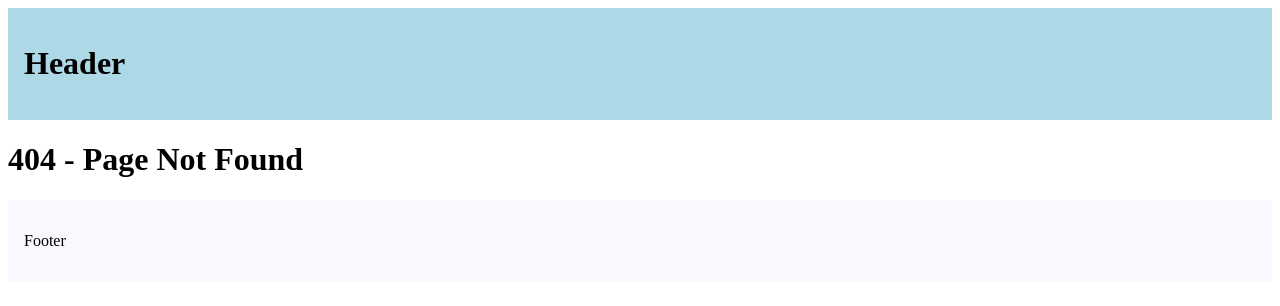
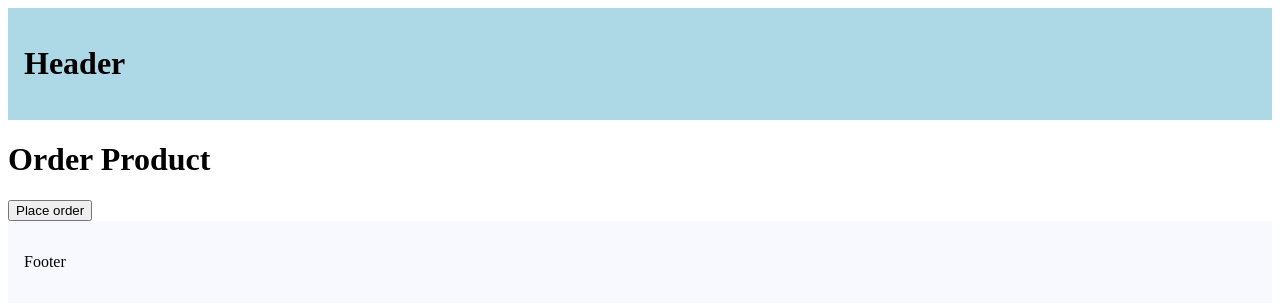
Before and after one commit to theron-mwen/next-js-learning, a Next.js app in the folder routing-demo/: page /order-product in a window 1280 px wide. Before the commit this address had no page. Shown: the top 306 px of the page. Built offline with nearby package versions, Linux system fonts and the light colour scheme.

Commit message:
Tuts 22 - Navigating Programmatically

```diff
--- /dev/null
+++ b/routing-demo/src/app/order-product/page.tsx
@@ -0,0 +1,21 @@
+"use client";
+import { useRouter } from "next/navigation";
+
+export default function OrderProduct() {
+  const router = useRouter();
+
+  const handleClick = () => {
+    console.log("Placing your order");
+    router.push("/");
+    // router.replace("/");
+    // router.back();
+    // router.forward();
+  };
+
+  return (
+    <>
+      <h1>Order Product</h1>
+      <button onClick={handleClick}>Place order</button>
+    </>
+  );
+}
--- a/routing-demo/src/app/products/[productId]/reviews/[reviewId]/page.tsx
+++ b/routing-demo/src/app/products/[productId]/reviews/[reviewId]/page.tsx
@@ -1,4 +1,4 @@
-import { notFound } from "next/navigation";
+import { notFound, redirect } from "next/navigation";
 export default async function ReviewDetails({
   params,
 }: {
@@ -6,7 +6,8 @@
 }) {
   const { productId, reviewId } = await params;
   if (parseInt(reviewId) > 1000 || !productId || !reviewId) {
-    notFound();
+    // notFound();
+    redirect("/products");
   }
   return (
     <div>
```
